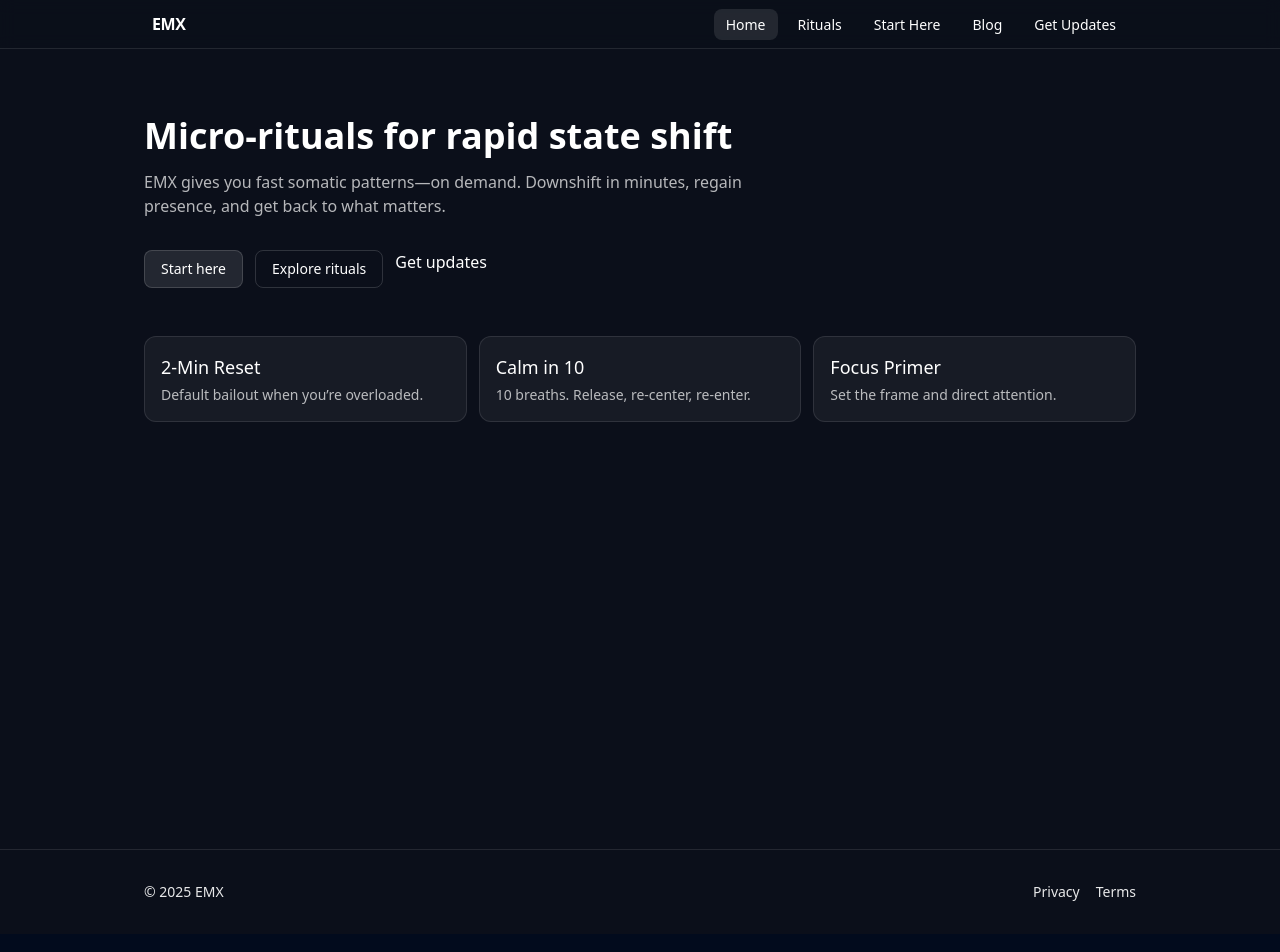
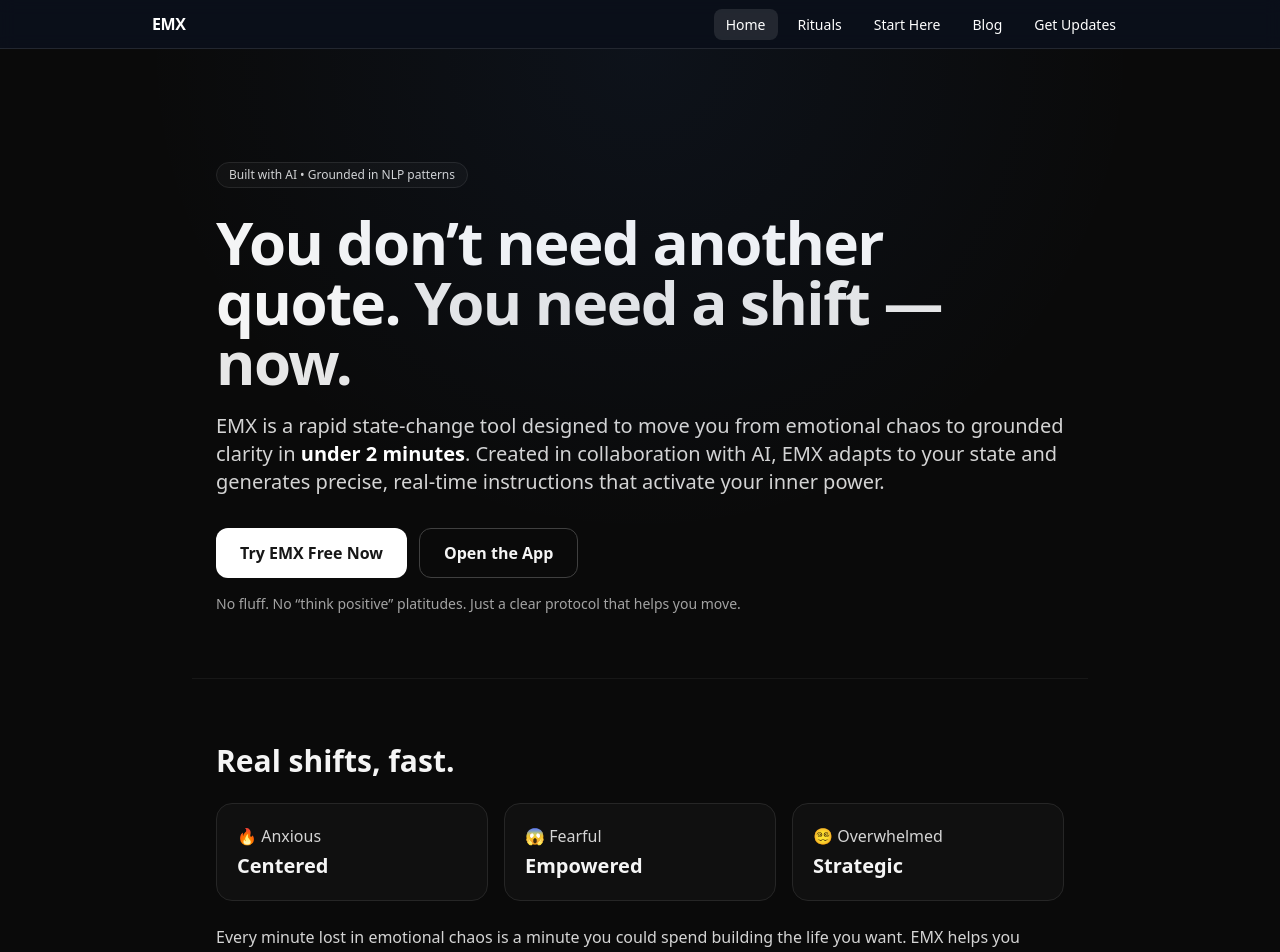
Before and after one commit to jsiwek999/neurogen-app, a Next.js app: page / in a window 1280 px wide. Shown: the top 952 px of the page. Built offline with nearby package versions, Linux system fonts and the light colour scheme.

Commit message:
feat: add landing page, start-here, and email subscribe endpoint

```diff
--- a/app/page.tsx
+++ b/app/page.tsx
@@ -1,74 +1,176 @@
-// app/page.tsx
-import type { Metadata, Route } from "next";
 import Link from "next/link";
 
-export const metadata: Metadata = {
-  title: "EMX • Micro-rituals for rapid state shift",
+export const metadata = {
+  title: "EMX — Rapid State Change in Under 2 Minutes",
   description:
-    "Breathe. Label. Anchor. Re-enter. 1–3 minute rituals to get back to center.",
+    "EMX is a rapid state-change tool (built with AI + NLP patterns) that shifts you from anxiety and overwhelm to grounded clarity in under 2 minutes.",
+  openGraph: {
+    title: "EMX — Rapid State Change in Under 2 Minutes",
+    description:
+      "Shift from emotional chaos to grounded clarity in under 2 minutes. Not a magic wand — a catalyst.",
+    url: "https://emxprotocol.com/",
+    siteName: "EMX Protocol",
+    type: "website",
+  },
+  twitter: {
+    card: "summary_large_image",
+    title: "EMX — Rapid State Change in Under 2 Minutes",
+    description:
+      "Shift from emotional chaos to grounded clarity in under 2 minutes. Not a magic wand — a catalyst.",
+  },
 };
 
-const cards = [
-  {
-    title: "2-Min Reset",
-    desc: "Default bailout when you’re overloaded.",
-    href: "/reset" as Route,
-  },
-  {
-    title: "Calm in 10",
-    desc: "10 breaths. Release, re-center, re-enter.",
-    href: "/ritual/calm-in-10" as Route,
-  },
-  {
-    title: "Focus Primer",
-    desc: "Set the frame and direct attention.",
-    href: "/ritual/focus-primer" as Route,
-  },
-] as const;
+export default function LandingPage() {
+  return (
+    <main className="bg-neutral-950 text-neutral-100">
+      {/* HERO */}
+      <section className="relative overflow-hidden">
+        <div className="absolute inset-0 opacity-20 pointer-events-none bg-[radial-gradient(ellipse_at_top,rgba(59,130,246,0.35),transparent_55%)]" />
+        <div className="mx-auto max-w-4xl px-6 pt-20 pb-12 md:pt-28 md:pb-16">
+          <div className="inline-flex items-center gap-2 rounded-full border border-neutral-800 bg-neutral-900/60 px-3 py-1 text-xs text-neutral-300">
+            Built with AI • Grounded in NLP patterns
+          </div>
+          <h1 className="mt-6 text-4xl font-semibold tracking-tight md:text-6xl">
+            You don’t need another quote. <span className="text-white/90">You need a shift — now.</span>
+          </h1>
+          <p className="mt-5 text-lg leading-relaxed text-neutral-300 md:text-xl">
+            EMX is a rapid state-change tool designed to move you from emotional chaos to grounded clarity
+            in <span className="font-semibold text-white">under 2 minutes</span>.
+            Created in collaboration with AI, EMX adapts to your state and generates precise, real-time instructions
+            that activate your inner power.
+          </p>
 
-export default function HomePage() {
-  return (
-    <section className="mx-auto max-w-5xl px-4 py-16">
-      <div className="mb-8">
-        <h1 className="text-4xl font-semibold leading-tight">
-          Micro-rituals for rapid state shift
-        </h1>
-        <p className="mt-3 max-w-2xl text-white/70">
-          EMX gives you fast somatic patterns—on demand. Downshift in minutes,
-          regain presence, and get back to what matters.
-        </p>
-      </div>
-
-      <div className="flex flex-wrap gap-3">
+          <div className="mt-8 flex flex-col gap-3 sm:flex-row">
             <Link
-          href={"/start" as Route}
-          className="rounded-lg border border-white/15 bg-white/10 px-4 py-2 text-sm hover:bg-white/15"
+              href="/start-here"
+              className="inline-flex items-center justify-center rounded-xl bg-white px-6 py-3 font-semibold text-neutral-900 hover:bg-neutral-200 focus:outline-none focus:ring-2 focus:ring-white/60"
             >
-          Start here
+              Try EMX Free Now
             </Link>
             <Link
-          href={"/rituals" as Route}
-          className="rounded-lg border border-white/15 px-4 py-2 text-sm hover:bg-white/10"
+              href="/app"
+              className="inline-flex items-center justify-center rounded-xl border border-neutral-700 px-6 py-3 font-semibold text-neutral-100 hover:bg-neutral-800 focus:outline-none focus:ring-2 focus:ring-white/20"
             >
-          Explore rituals
-        </Link>
-        <Link href={"/updates" as Route} className="btn">
-          Get updates
+              Open the App
             </Link>
           </div>
 
-      <div className="mt-12 grid gap-3 sm:grid-cols-3">
-        {cards.map((c) => (
-          <Link
-            key={c.title}
-            href={c.href}
-            className="rounded-xl border border-white/10 bg-white/5 p-4 hover:bg-white/10"
+          <p className="mt-4 text-sm text-neutral-400">
+            No fluff. No “think positive” platitudes. Just a clear protocol that helps you move.
+          </p>
+        </div>
+      </section>
+
+      {/* TRANSFORMATIONS */}
+      <section className="mx-auto max-w-4xl px-6 py-12 md:py-16 border-t border-neutral-900">
+        <h2 className="text-2xl font-semibold md:text-3xl">Real shifts, fast.</h2>
+        <ul className="mt-6 grid gap-4 sm:grid-cols-3">
+          {[
+            { from: "🔥 Anxious", to: "Centered" },
+            { from: "😱 Fearful", to: "Empowered" },
+            { from: "😵‍💫 Overwhelmed", to: "Strategic" },
+          ].map((item) => (
+            <li
+              key={item.from}
+              className="rounded-2xl border border-neutral-800 bg-neutral-900/50 p-5"
             >
-            <h3 className="text-lg font-medium">{c.title}</h3>
-            <p className="mt-1 text-sm text-white/70">{c.desc}</p>
-          </Link>
+              <div className="text-neutral-300">{item.from}</div>
+              <div className="mt-1 text-xl font-semibold">{item.to}</div>
+            </li>
+          ))}
+        </ul>
+        <p className="mt-6 text-neutral-300">
+          Every minute lost in emotional chaos is a minute you could spend building the life you want.
+          EMX helps you reclaim that time — fast.
+        </p>
+      </section>
+
+      {/* NOT A MAGIC WAND */}
+      <section className="mx-auto max-w-4xl px-6 py-12 md:py-16 border-t border-neutral-900">
+        <h3 className="text-xl font-semibold md:text-2xl">Not a magic wand. A catalyst.</h3>
+        <p className="mt-4 text-neutral-300">
+          EMX isn’t here to fix you. It’s here to <span className="font-semibold text-white">activate</span> you.
+          You bring the intention. You take the action.
+          Read without doing and you’ll miss the transformation that’s waiting on the other side of showing up.
+        </p>
+      </section>
+
+      {/* HOW IT WORKS */}
+      <section className="mx-auto max-w-5xl px-6 py-12 md:py-16 border-t border-neutral-900">
+        <h3 className="text-xl font-semibold md:text-2xl">How it works (in ~2 minutes)</h3>
+        <div className="mt-6 grid gap-4 md:grid-cols-3">
+          {[
+            {
+              t: "1) Name your state",
+              d: "Tell EMX what you’re feeling (e.g., anxious, fearful, overwhelmed).",
+            },
+            {
+              t: "2) Get precise instructions",
+              d: "AI-assisted guidance designed to interrupt loops and shift physiology.",
+            },
+            {
+              t: "3) Move your body & breath",
+              d: "A tiny sequence of actions that grounds you and restores clarity.",
+            },
+          ].map((step) => (
+            <div key={step.t} className="rounded-2xl border border-neutral-800 bg-neutral-900/50 p-5">
+              <div className="text-lg font-semibold">{step.t}</div>
+              <p className="mt-2 text-neutral-300">{step.d}</p>
+            </div>
           ))}
         </div>
+        <div className="mt-8">
+          <Link
+            href="/start-here"
+            className="inline-flex items-center justify-center rounded-xl bg-white px-6 py-3 font-semibold text-neutral-900 hover:bg-neutral-200 focus:outline-none focus:ring-2 focus:ring-white/60"
+          >
+            Start Free — 2-Minute Reset
+          </Link>
+        </div>
       </section>
+
+      {/* EMAIL CAPTURE */}
+      <section className="mx-auto max-w-4xl px-6 py-12 md:py-16 border-t border-neutral-900">
+        <h3 className="text-xl font-semibold md:text-2xl">Want the “Calm in 2 Minutes” toolkit?</h3>
+        <p className="mt-2 text-neutral-300">
+          Get the quickstart guide + a mini routine you can use anywhere. We’ll email it and send occasional updates.
+        </p>
+        <form
+          action="/api/subscribe"
+          method="POST"
+          className="mt-6 flex w-full flex-col gap-3 sm:flex-row"
+        >
+          <input
+            type="email"
+            name="email"
+            required
+            placeholder="you@example.com"
+            className="w-full rounded-xl border border-neutral-800 bg-neutral-900 px-4 py-3 text-neutral-100 placeholder-neutral-500 focus:outline-none focus:ring-2 focus:ring-white/20"
+            autoComplete="email"
+          />
+          <button
+            type="submit"
+            className="rounded-xl bg-white px-6 py-3 font-semibold text-neutral-900 hover:bg-neutral-200 focus:outline-none focus:ring-2 focus:ring-white/60"
+          >
+            Send it to me
+          </button>
+        </form>
+        <p className="mt-2 text-xs text-neutral-500">
+          We respect your inbox. Unsubscribe anytime.
+        </p>
+      </section>
+
+      {/* FOOTER */}
+      <footer className="border-t border-neutral-900">
+        <div className="mx-auto flex max-w-5xl flex-col items-center justify-between gap-3 px-6 py-8 text-sm text-neutral-400 md:flex-row">
+          <div>© {new Date().getFullYear()} EMX Protocol</div>
+          <nav className="flex items-center gap-4">
+            <Link href="/terms" className="hover:text-neutral-200">Terms</Link>
+            <Link href="/privacy" className="hover:text-neutral-200">Privacy</Link>
+            <Link href="/start-here" className="hover:text-neutral-200">Start Here</Link>
+          </nav>
+        </div>
+      </footer>
+    </main>
   );
 }
--- /dev/null
+++ b/app/start-here/page.tsx
@@ -0,0 +1,37 @@
+export const metadata = {
+  title: "Start Here — EMX 2-Minute Reset",
+  description: "A quick guided reset to move from chaos to clarity in under 2 minutes.",
+};
+
+export default function StartHere() {
+  return (
+    <main className="mx-auto max-w-3xl px-6 py-16 text-neutral-100">
+      <h1 className="text-3xl font-semibold">Start Here</h1>
+      <p className="mt-4 text-neutral-300">
+        In the next two minutes, you’ll run a simple EMX reset. Pick your current state, then follow the prompts.
+      </p>
+
+      <ol className="mt-8 space-y-4">
+        <li className="rounded-2xl border border-neutral-800 bg-neutral-900/50 p-5">
+          <div className="font-semibold">1) Name your state</div>
+          <p className="text-neutral-300">Anxious, fearful, overwhelmed — or type your own.</p>
+        </li>
+        <li className="rounded-2xl border border-neutral-800 bg-neutral-900/50 p-5">
+          <div className="font-semibold">2) Follow the instructions</div>
+          <p className="text-neutral-300">We’ll give you 3–5 steps. Read them, then do them.</p>
+        </li>
+        <li className="rounded-2xl border border-neutral-800 bg-neutral-900/50 p-5">
+          <div className="font-semibold">3) Breathe it in</div>
+          <p className="text-neutral-300">One slow inhale… one longer exhale… notice the shift.</p>
+        </li>
+      </ol>
+
+      <a
+        href="/app"
+        className="mt-8 inline-flex items-center justify-center rounded-xl bg-white px-6 py-3 font-semibold text-neutral-900 hover:bg-neutral-200 focus:outline-none focus:ring-2 focus:ring-white/60"
+      >
+        Go to the App
+      </a>
+    </main>
+  );
+}
```
Also changed, not shown: app/api/subscribe/route.ts (+32 -77 lines). Lines whose indentation alone changed are shown as unchanged.
